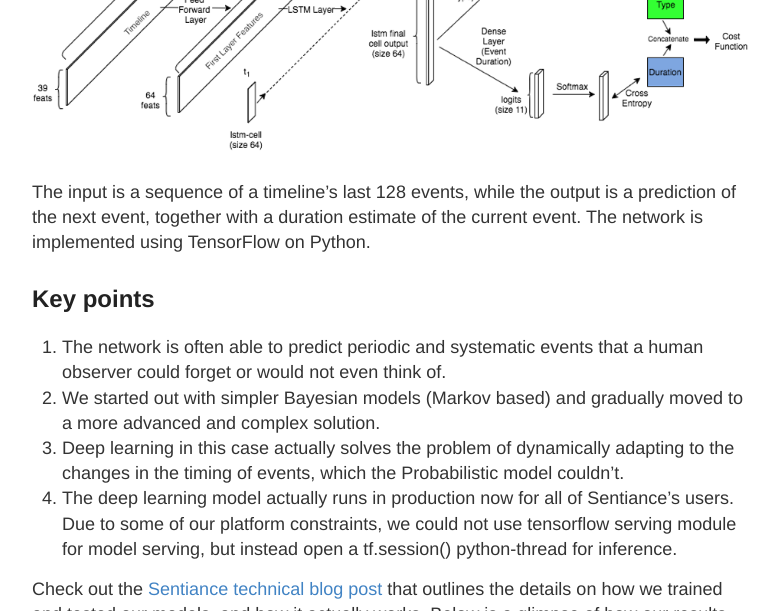
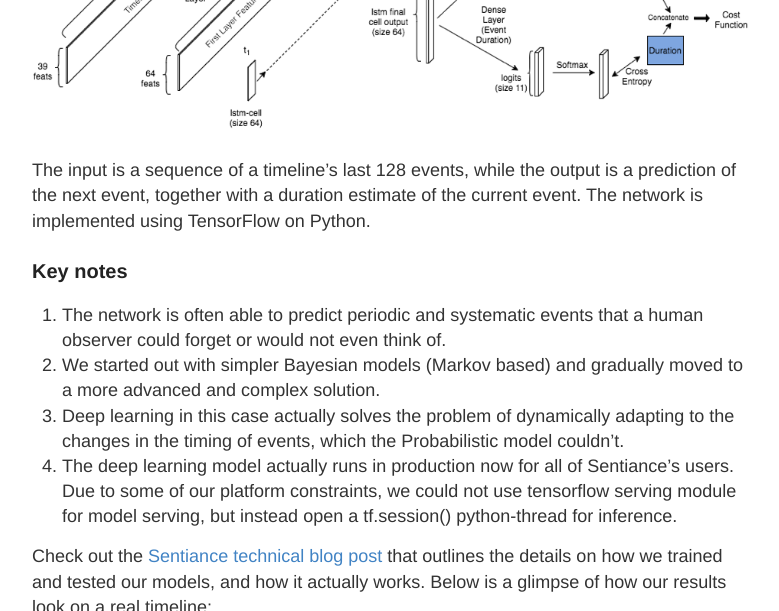
Before and after one commit to datashines/datashines.github.io, a Jekyll site: the page built from _posts/2018-05-21-Human-Timeline-Event-Predictions-using-LSTMs.md, in a window 1280 px wide and 900 px high, scrolled down 857 px, cut to the strip 0-611 px from the top of the window. Shown: the whole strip, without its empty margins (248-1027 px from the left). Built offline with Jekyll 4.4.1, drawn with Linux system fonts in a browser that asks for light colours; comment, search, counter and statistics services are not loaded.

Commit message:
Update 2018-05-21-Human-Timeline-Event-Predictions-using-LSTMs.md

```diff
--- a/_posts/2018-05-21-Human-Timeline-Event-Predictions-using-LSTMs.md
+++ b/_posts/2018-05-21-Human-Timeline-Event-Predictions-using-LSTMs.md
@@ -7,14 +7,14 @@
 location. This intelligence comes in the forms of sensor based activity detection, map matching, driving behavior, venue
 mapping and more.
 
-## Detection vs Prediction
+### Detection vs Prediction
 
 The obvious next step was to go from simply detecting what you are doing, to predicting what you will be doing in the future.
 Knowing our near-term future allows us to explain the _intent_ of our current situation. For example, if one is _detected_ to be
 currently at home, and is _predicted_ to be at work by car, then we can immediately explain the _intent_ behind that car transport;
 its not just a general transport but a home-to-work commute.
 
-## Deep learning to the rescue
+### Deep learning to the rescue
 
 Having an order-1 markov chain based approach as the baseline, we turned to deep learning. We trained a Long Short-Term Memory
 (LSTM) recurrent neural network on several thousands of event timelines. The network learns to encode general human behavior
@@ -26,7 +26,7 @@
 The input is a sequence of a timeline's last 128 events, while the output is a prediction of the next event, together with a
 duration estimate of the current event. The network is implemented using TensorFlow on Python.
 
-## Key points
+### Key notes
 
 1. The network is often able to predict periodic and systematic events that a human observer could forget or would not even
 think of.
```
